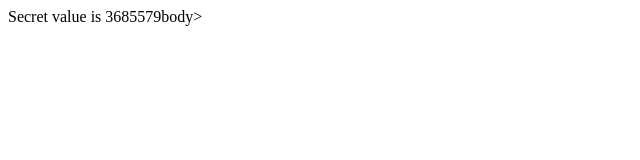
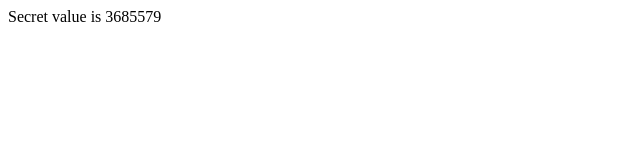
Before and after one commit to Godrick111/staticpage, a plain HTML site: page index.html in a window 1280 px wide. Shown: the full height of the page, 0-640 px from the left. Drawn offline with Linux system fonts and the light colour scheme.

Commit message:
Update index.html

```diff
--- a/index.html
+++ b/index.html
@@ -1,5 +1,5 @@
 <html>
   <head>
     </head>
- <body>Secret value is 3685579body>
+ <body>Secret value is 3685579<body>
 </html>
```
